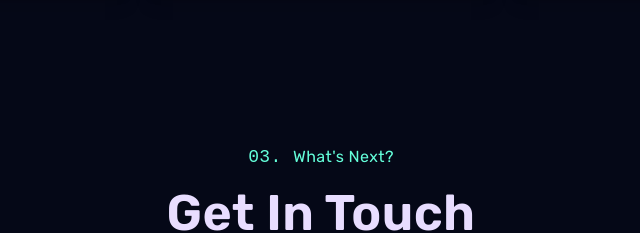
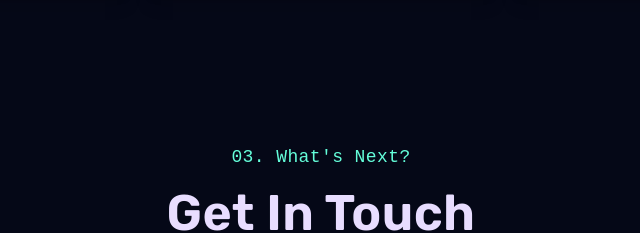
Before and after one commit to NekruzAsh/MyPortfolio, a Next.js app: page / in a window 1280 px wide. Shown: the part 4064-4297 px from the top of the page, without its empty margins (319-959 px from the left). Built offline with nearby package versions, Linux system fonts and the light colour scheme.

Commit message:
updated minor font styling and size.

```diff
--- a/app/components/Contact.jsx
+++ b/app/components/Contact.jsx
@@ -39,12 +39,12 @@ const Contact = () => {
     >
       <div className="py-2 mt-14 md:mt-32 w-full">
         <motion.p
-          className="text-md text-[#64feda] py-2 text-center"
+          className="text-lg txt text-[#64feda] py-2 text-center"
           initial="hidden"
           animate={animation}
           variants={textVariants}
         >
-          <span className="txt text-lg">03.&nbsp;</span>What's Next?
+          03. What's Next?
         </motion.p>
         <motion.h2
           className=" text-[#e8ddff] md:py-4 text-center md:text-[50px] mx-auto"
--- a/app/components/Navbar.jsx
+++ b/app/components/Navbar.jsx
@@ -168,26 +168,26 @@ const navbar = () => {
           <div className="flex flex-col items-center justify-center text py-4 mx-auto h-full mt-[-40px]">
             <Link href="/#about">
               <div className="flex flex-col items-center py-4 text-[17px] text-[#aba6c4] hover:text-[#64feda] transition-colors duration-500">
-                <p className="text-[#64feda]">01.</p>
+                <p className="text-[#64feda] txt">01.</p>
                 About
               </div>
             </Link>
 
             <Link href="/#projects">
               <div className="flex flex-col items-center py-4 text-[17px] text-[#aba6c4] hover:text-[#64feda] transition-colors duration-500">
-                <p className="text-[#64feda]">02.</p>
+                <p className="text-[#64feda] txt">02.</p>
                 Work
               </div>
             </Link>
 
             <Link href="/#contact">
               <div className="flex flex-col items-center py-4 text-[17px] text-[#aba6c4] hover:text-[#64feda] transition-colors duration-500">
-                <p className="text-[#64feda]">03.</p>
+                <p className="text-[#64feda] txt">03.</p>
                 Contact
               </div>
             </Link>
 
-            <a href={myResume} target="_blank" className="button mt-5 text-lg">
+            <a href={myResume} target="_blank" className="button mt-5 text-md">
               Resume
             </a>
           </div>
```
